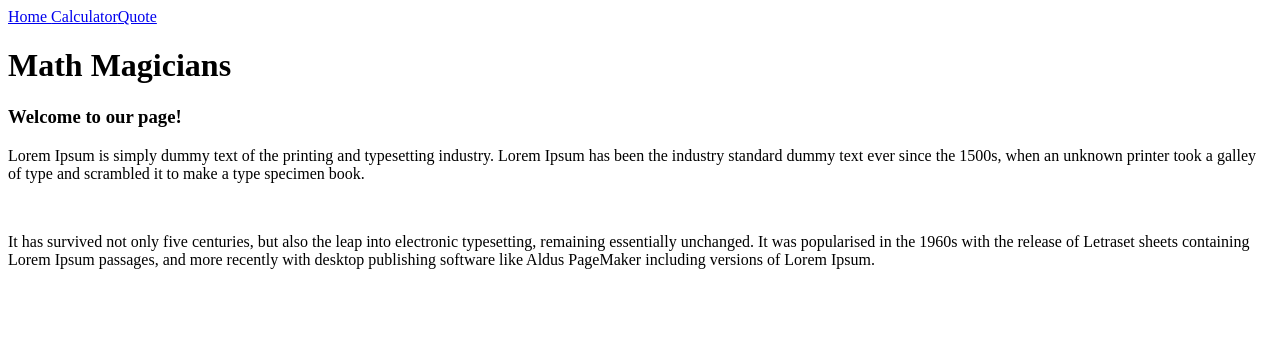
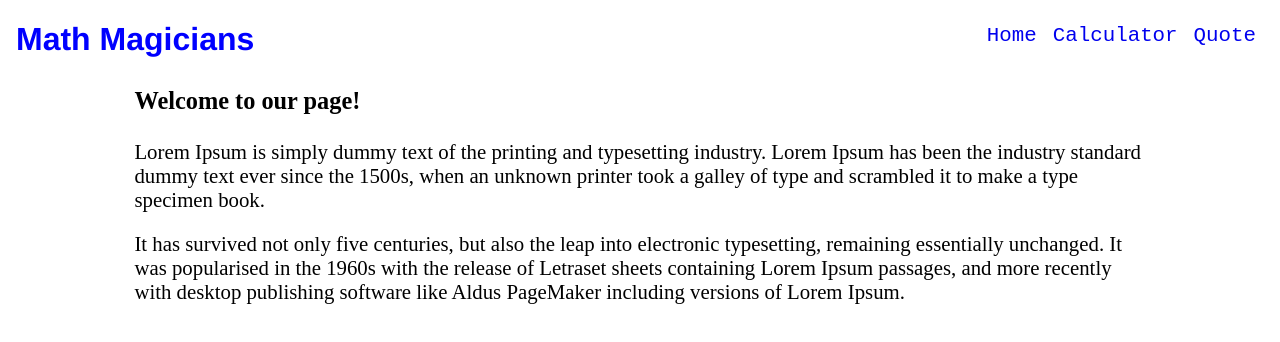
Before and after one commit to Zubenna/calculator-react, a React (Create React App) app: page / in a window 1280 px wide. Shown: the top 342 px of the page. Built offline with nearby package versions, Linux system fonts and the light colour scheme.

Commit message:
Styled the Routes and Link Component

```diff
--- a/src/App.css
+++ b/src/App.css
@@ -1,5 +1,9 @@
 .App {
   text-align: center;
+}
+
+.app-head {
+  margin-top: 3rem;
 }
 
 .row {
@@ -11,7 +15,7 @@
   align-content: center;
   width: 40rem;
   height: 40rem;
-  margin: 0 auto;
+  margin: 1rem auto 0 auto;
 }
 
 .display {
--- /dev/null
+++ b/src/Routes.css
@@ -0,0 +1,41 @@
+.link-box {
+  display: flex;
+  justify-content: flex-end;
+  position: relative;
+  top: 1rem;
+}
+
+.link-menu {
+  text-decoration: none;
+  padding-right: 1rem;
+  font-family: 'Courier New', Courier, monospace;
+  font-size: 1.3rem;
+}
+
+.home-title,
+.quote-title {
+  font-family: 'Franklin Gothic Medium', 'Arial Narrow', Arial, sans-serif;
+  position: absolute;
+  top: 0;
+  left: 1rem;
+  color: blue;
+}
+
+.home {
+  margin-top: 3rem;
+}
+
+.home,
+.quote p {
+  font-size: 1.3rem;
+  width: 80%;
+  margin: 0 auto;
+}
+
+.home h3 {
+  padding-top: 2rem;
+}
+
+.quote p {
+  padding-top: 4rem;
+}
--- a/src/components/App.js
+++ b/src/components/App.js
@@ -24,7 +24,7 @@ class App extends Component {
   render() {
     return (
       <div className="App">
-        <h1>Simple Calculator; Final Version</h1>
+        <h1 className="app-head">Simple Calculator; Final Version</h1>
         <section className="calc-container">
           <>
             <Display result={showResult(this.state)} />
--- a/src/components/Home.js
+++ b/src/components/Home.js
@@ -1,8 +1,9 @@
 import React from 'react';
 
 const Home = () => (
-  <div>
-    <h1>Math Magicians</h1>
+  <>
+    <h1 className="home-title">Math Magicians</h1>
+    <div className="home">
       <h3>Welcome to our page!</h3>
       <p>
         Lorem Ipsum is simply dummy text of the printing and typesetting
@@ -10,7 +11,6 @@ const Home = () => (
         when an unknown printer took a galley of type and scrambled it to
         make a type specimen book.
       </p>
-    <br />
       <p>
         It has survived not only five centuries, but also the leap into
         electronic typesetting, remaining essentially unchanged. It was
@@ -20,6 +20,7 @@ const Home = () => (
         Ipsum.
       </p>
     </div>
+  </>
 );
 
 export default Home;
--- a/src/components/Navbar.js
+++ b/src/components/Navbar.js
@@ -2,10 +2,10 @@ import React from 'react';
 import { Link } from 'react-router-dom';
 
 const Navbar = () => (
-  <div>
-    <Link to="/">Home </Link>
-    <Link to="/app">Calculator</Link>
-    <Link to="/quote">Quote</Link>
+  <div className="link-box">
+    <Link className="link-menu" to="/">Home </Link>
+    <Link className="link-menu" to="/app">Calculator</Link>
+    <Link className="link-menu" to="/quote">Quote</Link>
   </div>
 );
 
--- a/src/components/Quote.js
+++ b/src/components/Quote.js
@@ -1,8 +1,8 @@
 import React from 'react';
 
 const Quote = () => (
-  <div>
-    <h1>Math Magicians</h1>
+  <div className="quote">
+    <h1 className="quote-title">Math Magicians</h1>
     <p>
       Mathematics is not about numbers, equations, computations,
       or algorithms: it is about understanding.
--- a/src/index.js
+++ b/src/index.js
@@ -1,7 +1,7 @@
 import React from 'react';
 import ReactDOM from 'react-dom';
 import reportWebVitals from './reportWebVitals';
-import Routes from './Routes';
+import Routes from './components/Routes';
 
 ReactDOM.render(
   <React.StrictMode>
```
Also changed, not shown: src/components/Routes.js (renamed from src/Routes.js, +5 -4 lines). Lines whose indentation alone changed are shown as unchanged.
